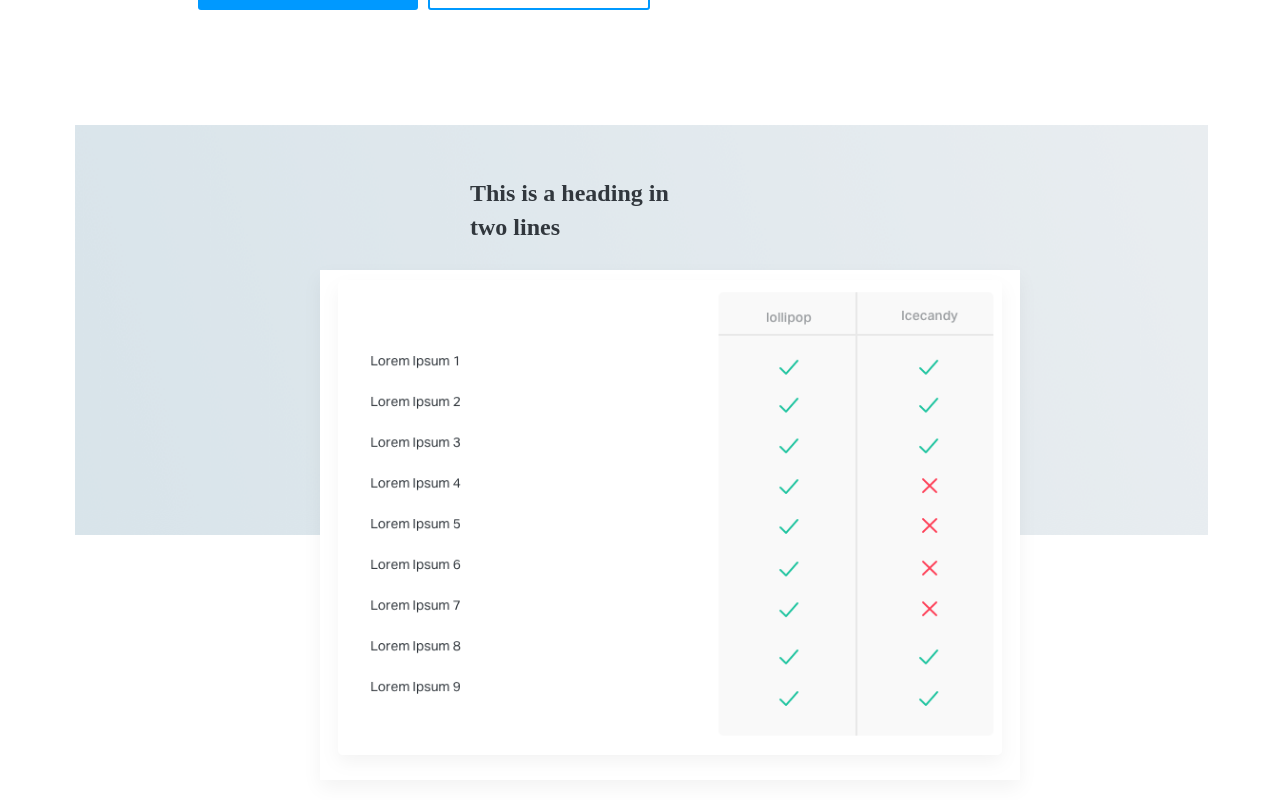
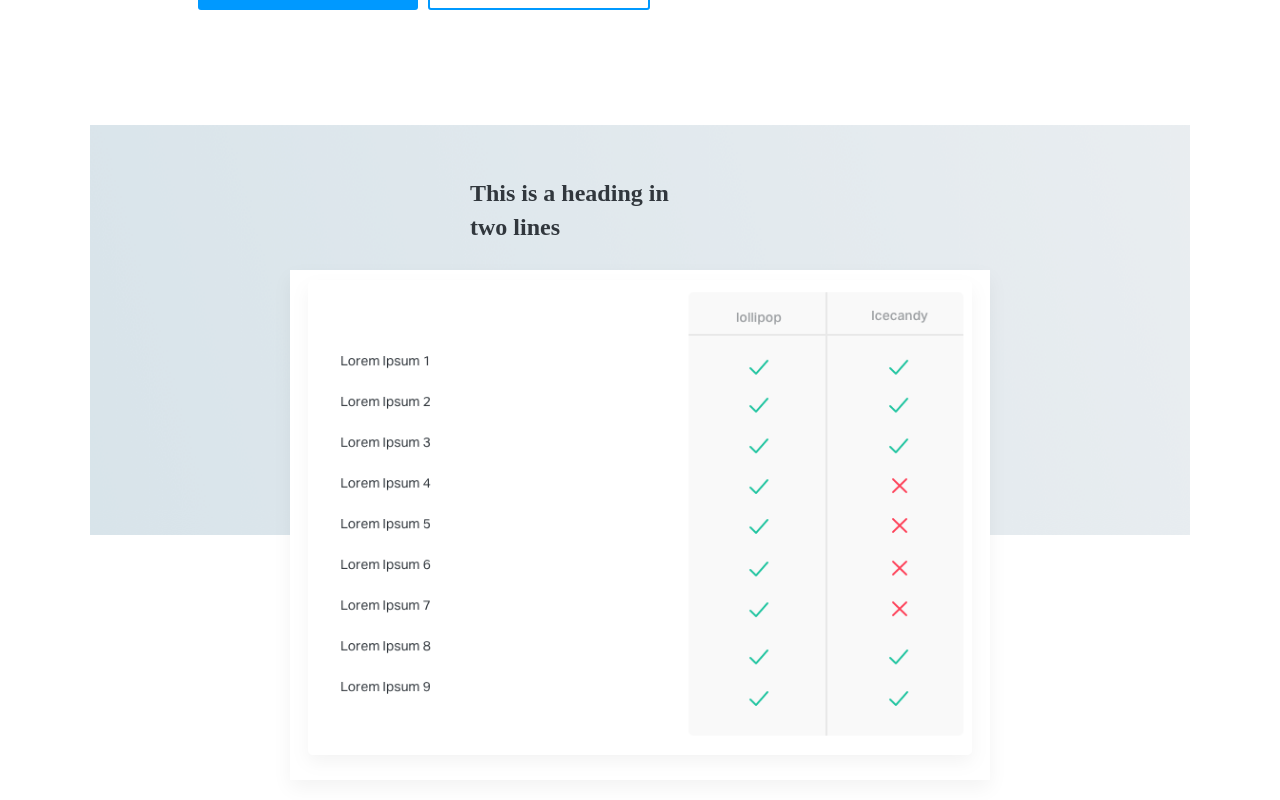
Before and after one commit to SRILAKSHMI576/Marvel_App, a React (Create React App) app: page / in a window 1280 px wide. Shown: the part 400-1200 px from the top of the page. Built offline with nearby package versions, Linux system fonts and the light colour scheme.

Commit message:
Keep info in the middle

```diff
--- a/src/components/info/style.css
+++ b/src/components/info/style.css
@@ -1,6 +1,6 @@
 .bg {
   background-image: linear-gradient(44.59deg, #d5e2e9 0%, #eaeef1 100%);
-  width: 94%;
+  width: 1100px;
   height: 410px;
 }
 .info div {
@@ -14,7 +14,7 @@
   height: 510px;
 }
 .info {
-  width: 1130px;
+  width: 1100px;
   margin-top: 115px;
   margin-left: auto;
   margin-right: auto;
@@ -23,8 +23,12 @@
 
 .Group {
   z-index: 1;
-  left: 25%;
   top: 670px;
+  margin-left: auto;
+  margin-right: auto;
+  width: 700px;
+  left: 0;
+  right: 0;
 }
 
 .heading {
```
